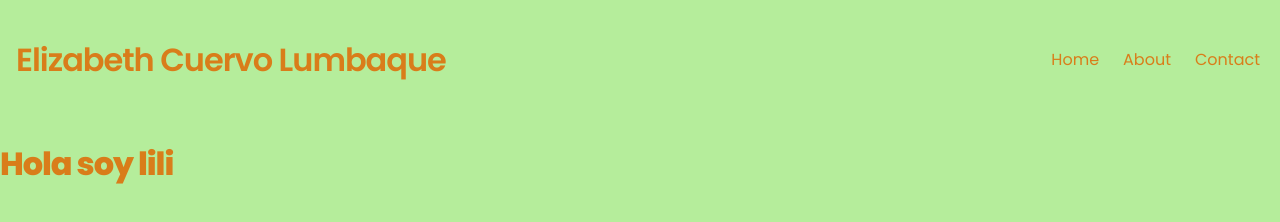
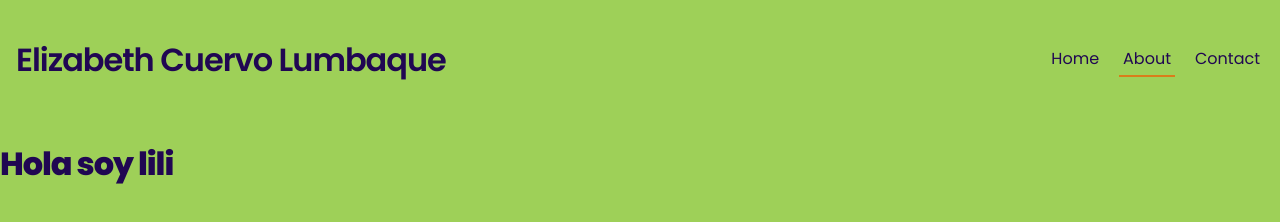
Before and after one commit to CaperAsDev/PortfolioEli, an Astro site: page /about in a window 1280 px wide. Built offline with nearby package versions, Linux system fonts and the light colour scheme; Astro itself is replaced by a stand-in of ours.

Commit message:
links animation added

```diff
--- a/src/components/atoms/NavItem.astro
+++ b/src/components/atoms/NavItem.astro
@@ -4,13 +4,36 @@ interface Props {
   text: string;
 }
 const { href, text } = Astro.props;
+const currentPage = Astro.url.pathname;
+console.log(currentPage == href);
 ---
 
-<a href={href}>{text}</a>
+<a href={href} aria-current={currentPage == href}>{text}</a>
 <style>
+  @property --angle {
+    syntax: "<angle>";
+    inherits: false;
+    initial-value: 0deg;
+  }
+  a {
+    border-bottom: 2px solid transparent;
+    border-image: conic-gradient(
+        from var(--angle),
+        var(--secondary-0) 90deg,
+        transparent 90deg 270deg,
+        var(--secondary-0) 270deg
+      )
+      1;
+  }
+  @keyframes underline {
+    to {
+      --angle: -180deg;
+    }
+  }
   a:hover,
   a:focus,
-  a:active {
-    text-decoration: underline;
+  a:active,
+  a[aria-current="true"] {
+    animation: underline 0.3s linear forwards;
   }
 </style>
--- a/src/layouts/Layout.astro
+++ b/src/layouts/Layout.astro
@@ -41,7 +41,10 @@ import Header from "@/components/organisms/Header.astro";
 
     --secondary-0: #d97d1a;
     --secondary-1: #f2b25f;
-    --secondary-2: #f6c574;
+    --secondary-2: #ffd597;
+
+    --dark: #200752;
+    --ligth: #f2f2f2;
 
     --terciary-0: #5917db;
     --terciary-1: #a25bdf;
@@ -50,8 +53,8 @@ import Header from "@/components/organisms/Header.astro";
 
   html {
     scroll-behavior: smooth;
-    background-color: var(--primary-3);
-    color: var(--secondary-0);
+    background-color: var(--primary-1);
+    color: var(--dark);
     font-family: "Poppins", Verdana, Geneva, Tahoma, sans-serif;
   }
 
@@ -82,13 +85,10 @@ import Header from "@/components/organisms/Header.astro";
 
     a {
       padding: 4px;
-      border-radius: calc(var(--fs-xs) / 2);
       text-decoration: none;
       color: inherit;
 
-      &:hover,
-      &:focus,
-      &:active {
+      &:focus {
         outline: 1px solid var(--terciary-1);
       }
     }
```
Also changed, not shown: src/components/molecules/ProjectCard.astro (+6 -1 lines), README.md (deleted).
